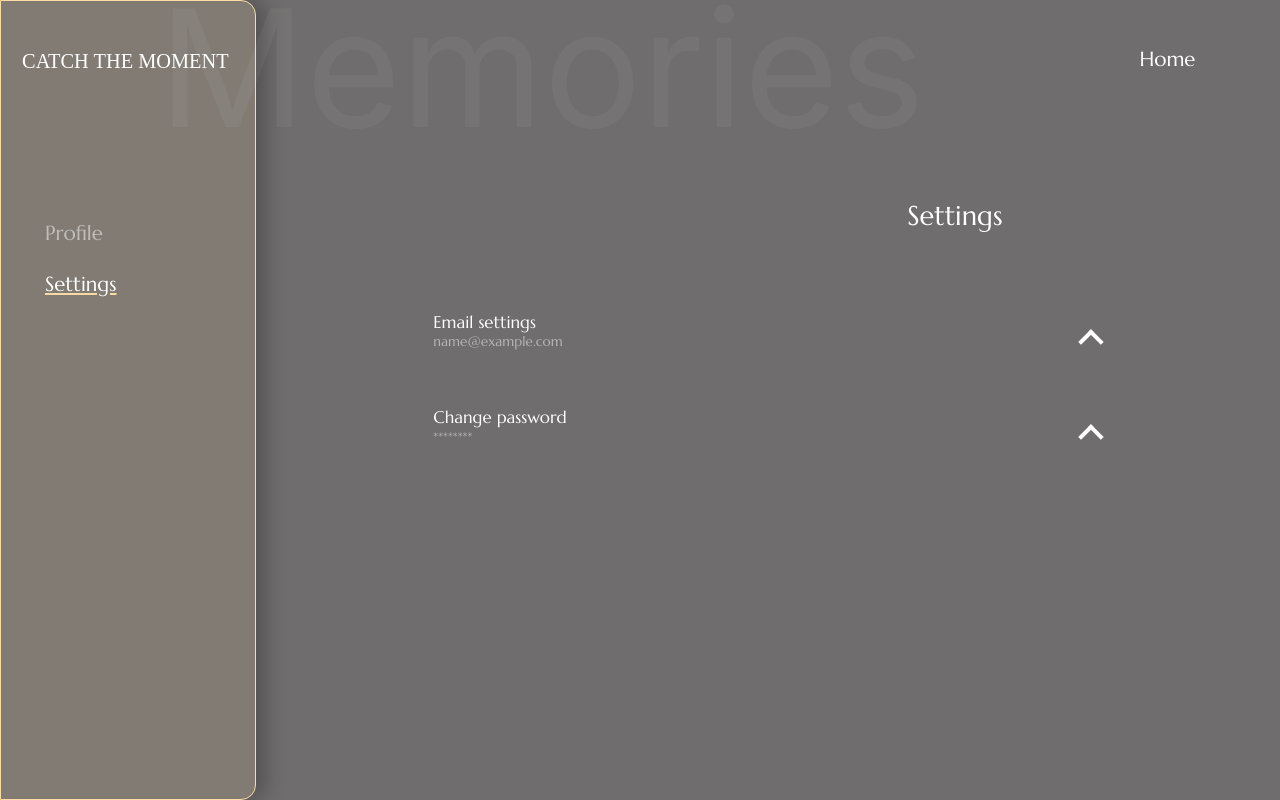
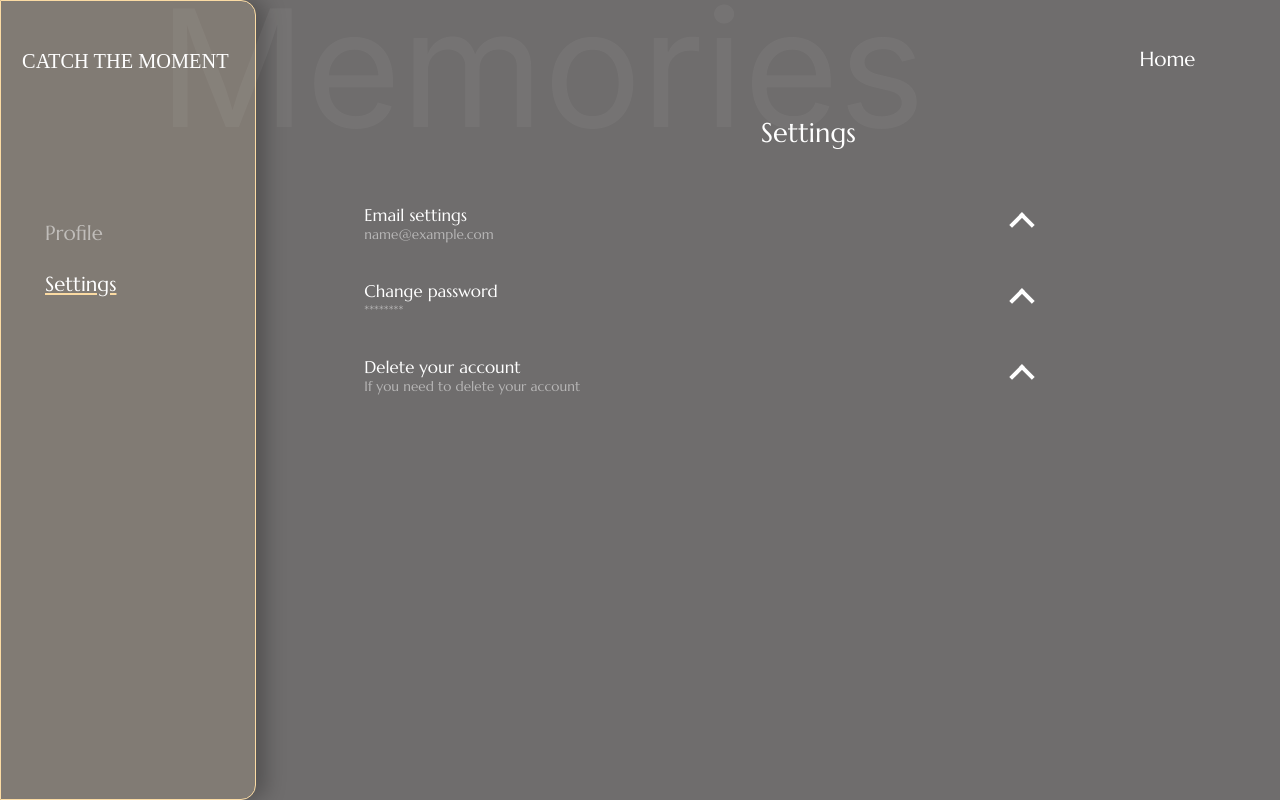
Before and after one commit to CMPetManager/CM-memory-seller, a React (Create React App) app: page /#/settings in a window 1280 px wide. Built offline with nearby package versions, Linux system fonts and the light colour scheme; sample sign-in values are in the browser's storage; a web font is replaced by a local one.

Commit message:
feat: add DeleteSettings, refactor Settings, css style

```diff
--- a/src/pages/Settings/Settings.css
+++ b/src/pages/Settings/Settings.css
@@ -1,6 +1,6 @@
 .settings {
   width: 100vw;
-  height: 100vh;
+  height: 100%;
   display: flex;
   background-color: var(--back);
   position: relative;
@@ -11,7 +11,7 @@
   flex-direction: column;
   width: 100%;
   height: 100%;
-  padding: 3.7vw 6.61vw;
+  padding: 3.7vw 6.61vw 2.84vw;
 }
 
 .settings__background {
@@ -46,7 +46,8 @@
 }
 
 .settings__title {
-  margin: 15.89vh 0 8.15vh 44.27vw;
+  margin: 5.5vh 26.52vw 5.14vh 0;
+  align-self: flex-end;
   color: var(--white);
   font-family: Marcellus;
   font-size: 2.12vw;
@@ -56,8 +57,10 @@
 }
 
 .settings__body {
+  display: flex;
+  flex-direction: column;
   width: 56vw;
-  align-self: center;
+  align-self: flex-start;
   flex: 1;
 }
 
@@ -135,7 +138,7 @@
 
 .settings__form {
   width: 44vw;
-  padding-top: 3.17vw;
+  padding-top: 2.17vw;
   border-top: 0.066vw solid var(--gold);
 }
 
--- a/src/pages/Settings/Settings.jsx
+++ b/src/pages/Settings/Settings.jsx
@@ -6,19 +6,28 @@ import './Settings.css';
 import ProfilePanel from 'components/ProfilePanel/ProfilePanel';
 import EmailSettings from 'pages/Settings/components/EmailSettings/EmailSettings';
 import PasswordSettings from 'pages/Settings/components/PasswordSettings/PasswordSettings';
+import DeleteSettings from './components/DeleteSettings/DeleteSettings';
 
 const Settings = () => {
-  const [emailExpand, setEmailExpand] = useState(false);
-  const [pswExpand, setPswExpand] = useState(false);
+  const [btnExpandState, setBtnExpandState] = useState({
+    emailExpand: false,
+    pswExpand: false,
+    deleteExpand: false,
+  });
 
-  const onClickEmailExpand = () => {
-    setEmailExpand((prev) => !prev);
-    pswExpand && setPswExpand((prev) => !prev);
+  const [isSuccessDeletedUser, setIsSuccessDeletedUser] = useState(false);
+
+  const onClickBtnExpand = (name) => {
+    setBtnExpandState(({ emailExpand, pswExpand, deleteExpand }) => ({
+      emailExpand: emailExpand ? !emailExpand : emailExpand,
+      pswExpand: pswExpand ? !pswExpand : pswExpand,
+      deleteExpand: deleteExpand ? !deleteExpand : deleteExpand,
+      [name]: !btnExpandState[name],
+    }));
   };
 
-  const onClickPswExpand = () => {
-    setPswExpand((prev) => !prev);
-    emailExpand && setEmailExpand((prev) => !prev);
+  const handleSuccessDeletMsg = () => {
+    setIsSuccessDeletedUser(true);
   };
 
   return (
@@ -33,12 +42,17 @@ const Settings = () => {
 
         <div className='settings__body'>
           <EmailSettings
-            emailExpand={emailExpand}
-            onClickEmailExpand={onClickEmailExpand}
+            emailExpand={btnExpandState.emailExpand}
+            onClickBtnExpand={onClickBtnExpand}
           />
           <PasswordSettings
-            pswExpand={pswExpand}
-            onClickPswExpand={onClickPswExpand}
+            pswExpand={btnExpandState.pswExpand}
+            onClickBtnExpand={onClickBtnExpand}
+          />
+          <DeleteSettings
+            deleteExpand={btnExpandState.deleteExpand}
+            onClickBtnExpand={onClickBtnExpand}
+            handleSuccessDeletMsg={handleSuccessDeletMsg}
           />
         </div>
       </div>
--- /dev/null
+++ b/src/pages/Settings/components/DeleteSettings/DeleteSettings.jsx
@@ -0,0 +1,108 @@
+import { useEffect, useState } from 'react';
+
+import { Button } from 'components/Button/Button';
+import { MessageForm } from 'components/MessageForm/MessageForm';
+
+import useLogout from 'hooks/useLogout';
+import useAxiosPrivate from 'hooks/useAxiosPrivate';
+import useAuth from 'hooks/useAuth';
+
+const DeleteSettings = ({
+  deleteExpand,
+  onClickBtnExpand,
+  handleSuccessDeletMsg,
+}) => {
+  const [deleteAccount, setDeleteAccount] = useState(false);
+  const [isOpenedMsgWindow, setIsOpenedMsgWindow] = useState(false);
+  const [isErrorResponse, setIsErrorResponse] = useState(false);
+
+  const axiosPrivate = useAxiosPrivate();
+  const logOut = useLogout();
+  const { auth } = useAuth();
+
+  const handleOpenMsgWindow = () => {
+    setIsOpenedMsgWindow((prev) => !prev);
+  };
+
+  const handleDeletingAccount = () => {
+    setDeleteAccount(true);
+  };
+
+  useEffect(() => {
+    console.log('useEffect 1');
+    let isMounted = true;
+    const controller = new AbortController();
+    const { userId } = auth;
+
+    const deleteUserAccount = async () => {
+      try {
+        console.log(controller.signal);
+        const response = await axiosPrivate.delete(`users/${userId}`, {
+          signal: controller.signal,
+        });
+        console.log(response.data);
+
+        if (response.data) {
+          handleSuccessDeletMsg();
+          logOut();
+        }
+      } catch (err) {
+        console.log(err);
+        setIsErrorResponse(true);
+      }
+    };
+
+    if (deleteAccount) {
+      deleteUserAccount();
+    }
+
+    return () => {
+      isMounted = false;
+      controller.abort();
+    };
+  }, [deleteAccount]);
+
+  return !isOpenedMsgWindow ? (
+    <div
+      className={
+        'settings__item-wrap ' +
+        (deleteExpand ? 'settings__item-wrap_gold' : '')
+      }
+    >
+      <div className='settings__subtitle-wrap'>
+        <div className={deleteExpand ? 'settings__subtitle-inner' : ''}>
+          <h3 className='settings__subtitle'>Delete your account</h3>
+          <p className='settings__info-text'>
+            If you need to delete your account
+          </p>
+        </div>
+        <button
+          className={
+            'settings__btn-expand ' +
+            (deleteExpand ? 'btn-expand_bottom' : 'btn-expand_top')
+          }
+          onClick={() => onClickBtnExpand('deleteExpand')}
+        ></button>
+      </div>
+      {deleteExpand && (
+        <>
+          <Button
+            titleButton={'Delete your account'}
+            className={'form__btn btn'}
+          />
+          <p className='settings__info-text'>
+            Note: When you delete your account, you go to the main page
+          </p>
+        </>
+      )}
+    </div>
+  ) : (
+    <MessageForm
+      setIsOpen={handleOpenMsgWindow}
+      textLabel='Are you sure you want to delete your account?'
+      buttonOnClick={handleDeletingAccount}
+    />
+  );
+};
+
+export default DeleteSettings;
--- a/src/pages/Settings/components/EmailSettings/EmailSettings.jsx
+++ b/src/pages/Settings/components/EmailSettings/EmailSettings.jsx
@@ -6,7 +6,7 @@ import { Button } from 'components/Button/Button';
 
 import { EMAIL_REGEX } from 'constants';
 
-const EmailSettings = ({ emailExpand, onClickEmailExpand }) => {
+const EmailSettings = ({ emailExpand, onClickBtnExpand }) => {
   const { auth } = useAuth();
 
   const {
@@ -40,16 +40,18 @@ const EmailSettings = ({ emailExpand, onClickEmailExpand }) => {
       }
     >
       <div className='settings__subtitle-wrap'>
-        <div className='settings__subtitle-inner'>
+        <div className={emailExpand ? 'settings__subtitle-inner' : ''}>
           <h3 className='settings__subtitle'>Email settings</h3>
-          <p className='settings__info-text'>{auth.email}</p>
+          <p className='settings__info-text'>
+            {auth.email || 'some@gmail.com'}
+          </p>
         </div>
         <button
           className={
             'settings__btn-expand ' +
             (emailExpand ? 'btn-expand_bottom' : 'btn-expand_top')
           }
-          onClick={onClickEmailExpand}
+          onClick={() => onClickBtnExpand('emailExpand')}
         ></button>
       </div>
       {emailExpand && (
--- a/src/pages/Settings/components/PasswordSettings/PasswordSettings.jsx
+++ b/src/pages/Settings/components/PasswordSettings/PasswordSettings.jsx
@@ -12,7 +12,7 @@ import { ReactComponent as ShowPass } from 'assets/icons/eye.svg';
 import { PSW_REGEX } from 'constants';
 import { clsx } from 'clsx';
 
-const PasswordSettings = ({ pswExpand, onClickPswExpand }) => {
+const PasswordSettings = ({ pswExpand, onClickBtnExpand }) => {
   const [isPassword, setIsPassword] = useState({
     password: true,
     confirmpassword: true,
@@ -74,7 +74,7 @@ const PasswordSettings = ({ pswExpand, onClickPswExpand }) => {
       }
     >
       <div className='settings__subtitle-wrap'>
-        <div className='settings__subtitle-inner'>
+        <div className={pswExpand ? 'settings__subtitle-inner' : ''}>
           <h3 className='settings__subtitle'>Change password</h3>
           <p className='settings__info-text'>
             {auth?.password ? auth.password.replace(/./g, '*') : '********'}
@@ -85,7 +85,7 @@ const PasswordSettings = ({ pswExpand, onClickPswExpand }) => {
             'settings__btn-expand ' +
             (pswExpand ? 'btn-expand_bottom' : 'btn-expand_top')
           }
-          onClick={onClickPswExpand}
+          onClick={() => onClickBtnExpand('pswExpand')}
         ></button>
       </div>
       {pswExpand && (
```
